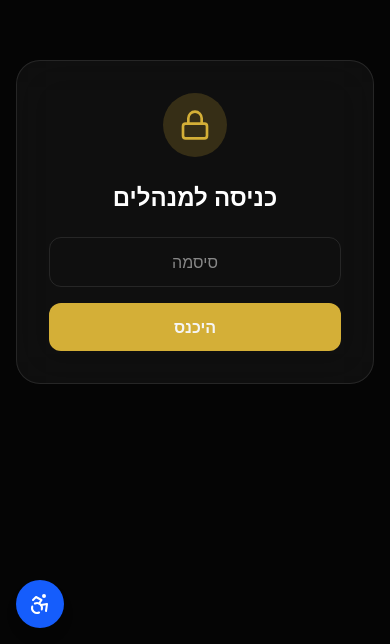
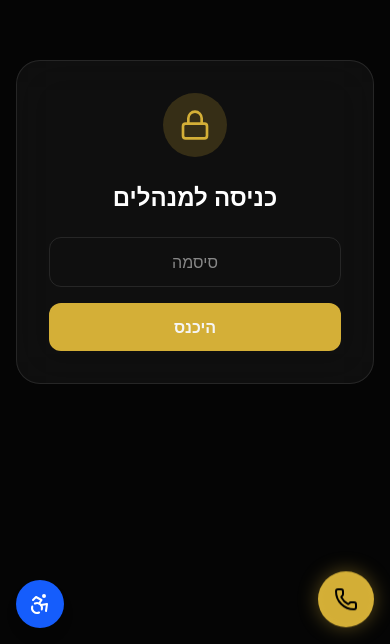
Before and after one commit to halimitzachi-svg/GoldaCabs, a Next.js app: page /admin in a window 390 px wide. Shown: the part 200-844 px from the top of the page. Built offline with nearby package versions, Linux system fonts and the light colour scheme.

Commit message:
Add floating phone call widget with gold branding

```diff
--- a/app/globals.css
+++ b/app/globals.css
@@ -128,3 +128,19 @@ html.large-text h2 {
 html.large-text p {
   font-size: 1.2rem;
 }
+
+@keyframes bounce-subtle {
+
+  0%,
+  100% {
+    transform: translateY(0);
+  }
+
+  50% {
+    transform: translateY(-5px);
+  }
+}
+
+.animate-bounce-subtle {
+  animation: bounce-subtle 3s infinite ease-in-out;
+}
--- a/app/layout.tsx
+++ b/app/layout.tsx
@@ -3,6 +3,7 @@ import { Geist, Geist_Mono } from "next/font/google";
 import "./globals.css";
 import Footer from "@/components/Footer";
 import AccessibilityWidget from "@/components/AccessibilityWidget";
+import PhoneWidget from "@/components/PhoneWidget";
 
 const geistSans = Geist({
   variable: "--font-geist-sans",
@@ -37,6 +38,7 @@ export default function RootLayout({
         {children}
         <Footer />
         <AccessibilityWidget />
+        <PhoneWidget />
       </body>
     </html>
   );
--- /dev/null
+++ b/components/PhoneWidget.tsx
@@ -0,0 +1,24 @@
+'use client';
+
+import { Phone } from 'lucide-react';
+
+export default function PhoneWidget() {
+    return (
+        <a
+            href="tel:0547438110"
+            className="fixed bottom-4 right-4 z-50 bg-gold text-black p-4 rounded-full shadow-[0_0_20px_rgba(212,175,55,0.4)] transition-all hover:scale-110 active:scale-95 group animate-bounce-subtle"
+            aria-label="Call Golda Cabs"
+        >
+            <div className="relative">
+                {/* Pulse Effect */}
+                <span className="absolute inset-0 rounded-full bg-gold/50 animate-ping" />
+                <Phone className="w-6 h-6 relative z-10" />
+            </div>
+
+            {/* Tooltip on hover (desktop) */}
+            <span className="absolute right-16 top-1/2 -translate-y-1/2 bg-white text-black text-xs font-bold py-1 px-3 rounded-lg opacity-0 group-hover:opacity-100 transition-opacity whitespace-nowrap shadow-xl pointer-events-none">
+                חיוג מהיר / Call Now
+            </span>
+        </a>
+    );
+}
```
